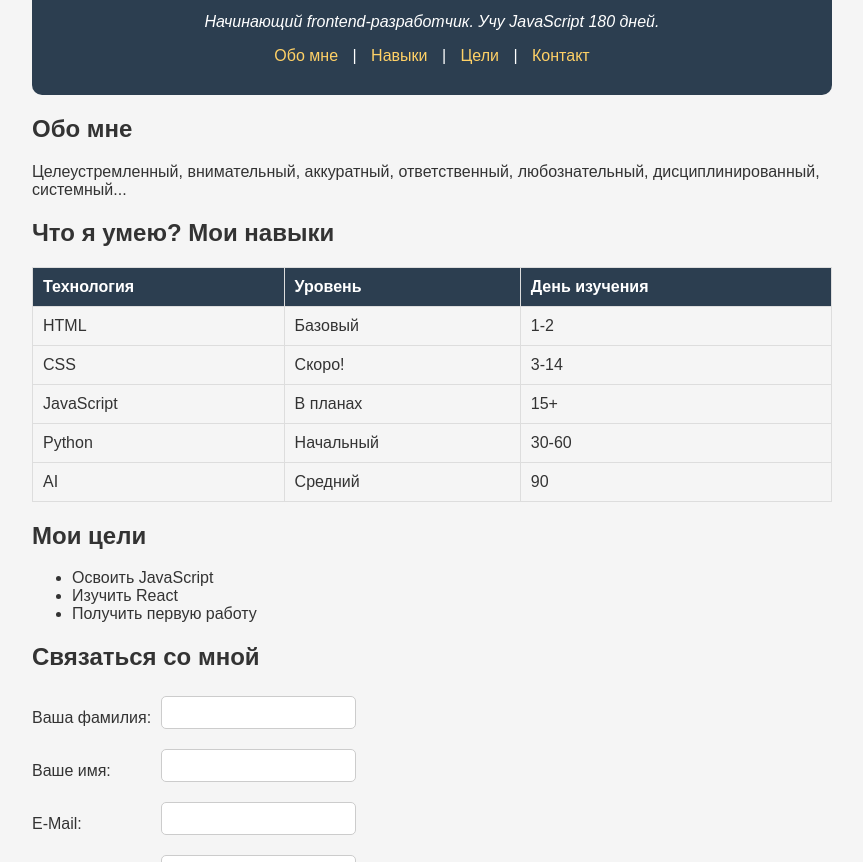
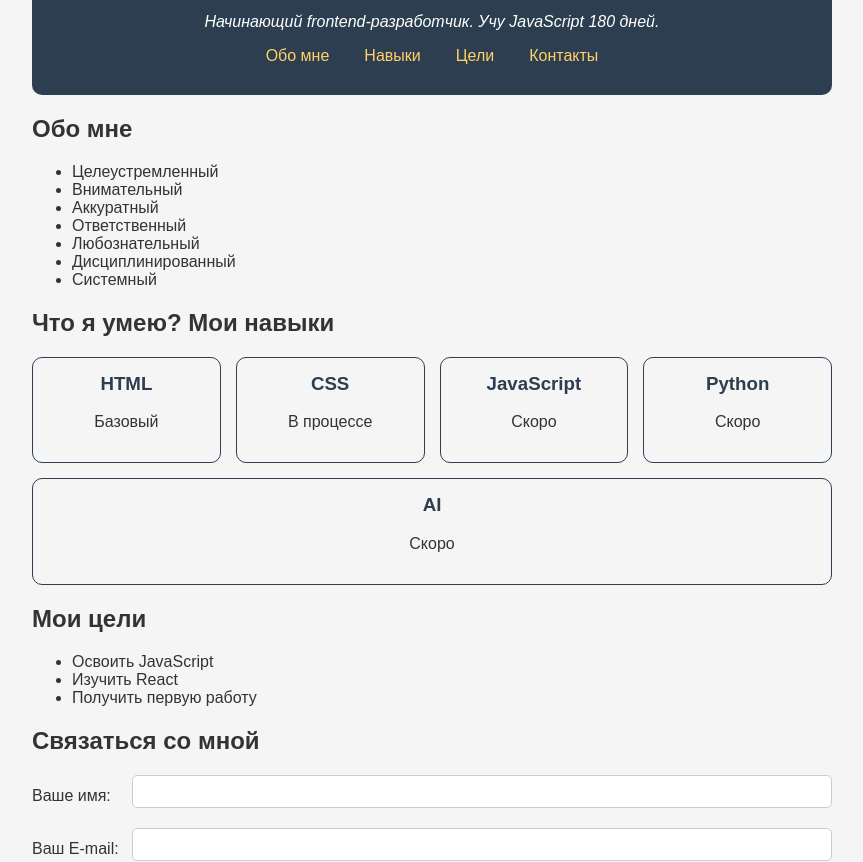
Before and after one commit to khibat/learning-frontend, a plain HTML site: page index.html in a window 1280 px wide. Shown: the part 90-952 px from the top of the page, without its empty margins (208-1071 px from the left). Drawn offline with Linux system fonts and the light colour scheme.

Commit message:
Add files via upload

```diff
--- a/index.html
+++ b/index.html
@@ -10,53 +10,51 @@
 			<h1>Салават</h1>
 			<p><i>Начинающий frontend-разработчик. Учу JavaScript 180 дней.</i></p>
 			<nav>
-				<a href="#about">Обо мне</a> |
-				<a href="#skills">Навыки</a> |
-				<a href="#goals">Цели</a> |
-				<a href="#contact">Контакт</a>
+				<a href="#about">Обо мне</a>
+				<a href="#skills">Навыки</a>
+				<a href="#goals">Цели</a>
+				<a href="#contact">Контакты</a>
 			</nav>
 		</header>
 
 		<main>
 			<section id="about">
 				<h2>Обо мне</h2>
-				<p>Целеустремленный, внимательный, аккуратный, ответственный, любознательный, дисциплинированный, системный...</p>
+				<ul>
+					<li>Целеустремленный</li>
+					<li>Внимательный</li>
+					<li>Аккуратный</li>
+					<li>Ответственный</li>
+					<li>Любознательный</li>
+					<li>Дисциплинированный</li>
+					<li>Системный</li>
+				</ul>
 			</section>
 
 			<section id="skills">
 				<h2>Что я умею? Мои навыки</h2>
-				<table>
-					<tr>
-						<th> Технология </th>
-						<th> Уровень </th>
-						<th> День изучения </th>
-					</tr>
-					<tr>
-						<td> HTML </td>
-						<td> Базовый </td>
-						<td> 1-2 </td>
-					</tr>
-					<tr>
-						<td> CSS </td>
-						<td> Скоро! </td>
-						<td> 3-14 </td>
-					</tr>
-					<tr>
-						<td> JavaScript </td>
-						<td> В планах </td>
-						<td> 15+ </td>
-					</tr>
-					<tr>
-						<td> Python </td>
-						<td> Начальный </td>
-						<td> 30-60 </td>
-					</tr>
-					<tr>
-						<td> AI </td>
-						<td> Средний </td>
-						<td> 90 </td>
-					</tr>
-				</table>
+				<div class="cards">
+					<div class="card">
+						<h3>HTML</h3>
+						<p>Базовый</p>
+					</div>
+					<div class="card">
+						<h3>CSS</h3>
+						<p>В процессе</p>
+					</div>
+					<div class="card">
+						<h3>JavaScript</h3>
+						<p>Скоро</p>
+					</div>
+					<div class="card">
+						<h3>Python</h3>
+						<p>Скоро</p>
+					</div>
+					<div class="card">
+						<h3>AI</h3>
+						<p>Скоро</p>
+					</div>
+				</div>
 			</section>
 
 			<section id="goals">
@@ -77,49 +75,31 @@
 			<section id="contact">
 				<h2>Связаться со мной</h2>
 				<form>
-					<table>
-						<tr>
-							<td>
-								<label for="visitor-first-name">Ваша фамилия:</label>
-							</td>
-							<td>
-								<input type="text" id="visitor-first-name" name="visitor-first-name">
-							</td>
-						</tr>
-						<tr>
-							<td>
-								<label for="visitor-name">Ваше имя:</label>
-							</td>
-							<td>
-								<input type="text" id="visitor-name" name="visitior-name">
-							</td>
-						</tr>
-						<tr>
-							<td>
-								<label for="visitor-email">E-Mail:</label>
-							</td>
-							<td>
-								<input type="email" id="visitor-email" name="visitor-email">
-							</td>
-						</tr>
-						<tr>
-							<td>
-								<label for="visitor-number">Возраст:</label>
-							</td>
-							<td>
-								<input type="number" id="visitor-number" name="visitor-number">
-							</td>
-						</tr>
-					</table>
+					<div class="form-row">
+						<label for="visitor-name">Ваше имя:</label>
+						<input type="text" id="visitor-name" name="visitor-name">
+					</div>
+
+					<div class="form-row">
+						<label for="visitor-email">Ваш E-mail:</label>
+						<input type="email" id="visitor-email" name="visitor-email">
+					</div>
+
+					<div class="form-row">
+						<label for="visitor-number">Ваш возраст:</label>
+						<input type="number" id="visitor-number" name="visitor-number">
+					</div>
 
 					<p>Вы работодатель?</p>
 					<input type="radio" id="yes" name="employer" value="yes">
 					<label for="yes">Да</label>
 					<input type="radio" id="no" name="employer" value="no">
-					<label for="no">Нет</label> <br><br>
+					<label for="no">Нет</label>
 
-					<input type="checkbox" id="subscribe" name="subscribe">
-					<label for="subscribe">Подписаться на прогресс обучения</label>  <br><br>
+					<p>
+						<input type="checkbox" id="subscribe" name="subscribe">
+						<label for="subscribe">Подписаться на прогресс обучения</label>
+					</p>
 
 					<label for="topic">Тема сообщения:</label> <br>
 					<select id="topic" name="topic">
@@ -128,19 +108,16 @@
 						<option>Просто поздороваться</option>
 						<option>Исправить ошибку</option>
 						<option>Идеи для прогресса</option>
-					</select> <br><br>
+					</select>
 
-					<label for="message">Сообщение:</label> <br>
-					<textarea id="message" name="message" rows="3"></textarea> <br><br>
+					<p>
+						<label for="message">Сообщение:</label>
+						<textarea id="message" name="message" rows="3"></textarea>
+					</p>
 
 					<button type="submit">Отправить</button>
-
 				</form>
 			</section>
-
-
-
-
 		</main>
 
 		<footer>
--- a/style.css
+++ b/style.css
@@ -19,6 +19,13 @@ header {
 
 header h1 {
 	margin: 0;
+}
+
+nav {
+	display: flex;
+	justify-content: center;
+	gap: 15px;
+	margin-top: 15px;
 }
 
 nav a {
@@ -47,25 +54,6 @@ th, td {
 th {
 	background-color: #2c3e50;
 	color: white;
-}
-
-/* ===== ПОПРАВКИ ДЛЯ ФОРМЫ ===== */
-form table {
-	width: auto;
-}
-
-form table td {
-	border: none;
-	padding: 5px 10px 5px 0;
-}
-
-input[type="radio"],
-input[type="checkbox"] {
-	width: auto;
-}
-
-form select {
-	width: auto;
 }
 
 
@@ -109,3 +97,52 @@ footer {
 	text-align: center;
 	margin-top: 30px;
 }
+
+
+input[type="radio"],
+input[type="checkbox"] {
+	width: auto;
+}
+
+form select {
+	width: auto;
+}
+
+
+/* Flexbox */
+
+.cards {
+	display: flex; /* Располагает элементы в одну строку */
+	gap: 15px; /* Отступ между элементам */
+	flex-wrap: wrap;
+}
+
+.card {
+	flex: 1;
+	background-color: #f5f5f5;
+	border: 1px solid #2c3e50;
+	border-radius: 10px;
+	padding: 15px;
+	text-align: center;
+	min-width: 120px;
+}
+
+.card h3 {
+	margin-top: 0;
+	color: #2c3e50;
+}
+
+.form-row {
+	display: flex;
+	align-items: center;
+	gap: 10px;
+	margin-bottom: 10px;
+}
+
+.form-row label {
+	width: 90px;
+}
+
+.form-row input {
+	flex: 1;
+}
```
